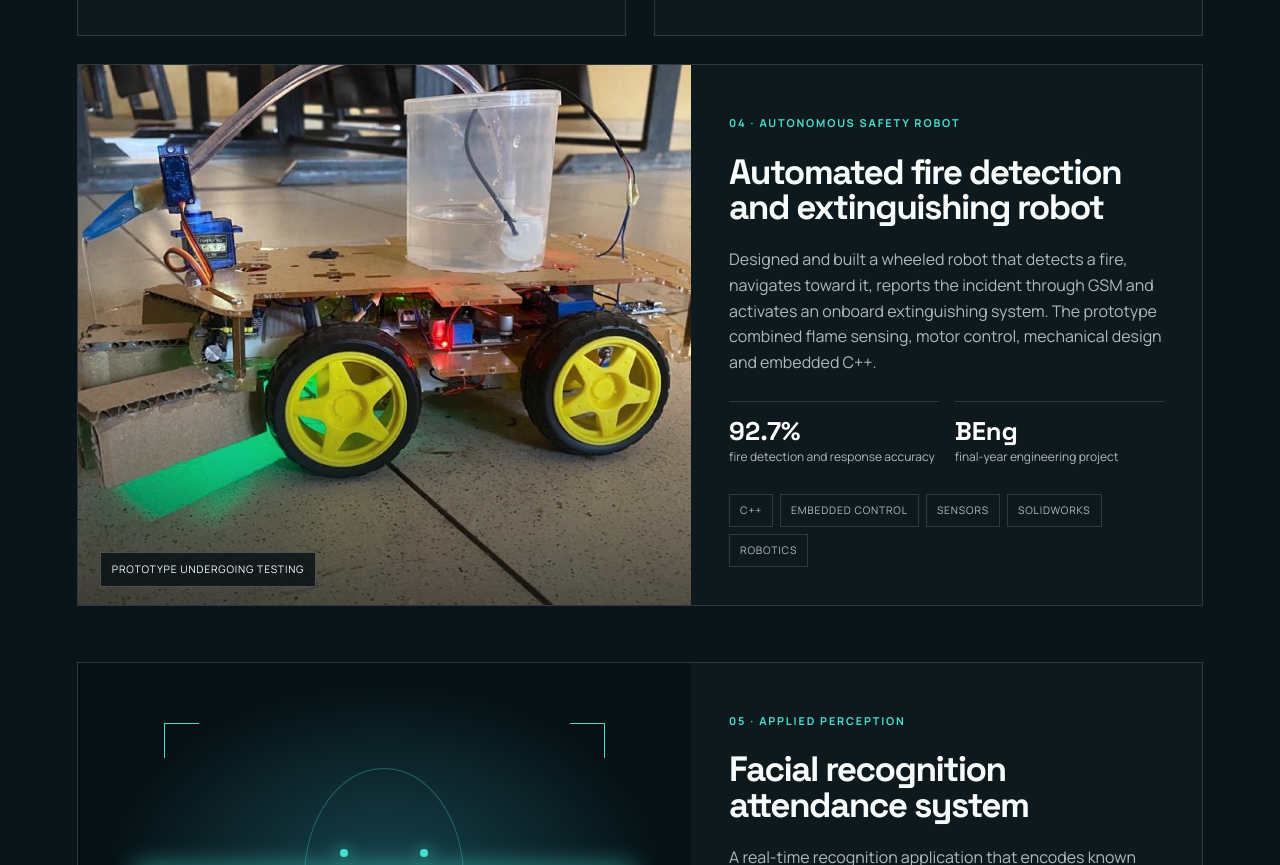
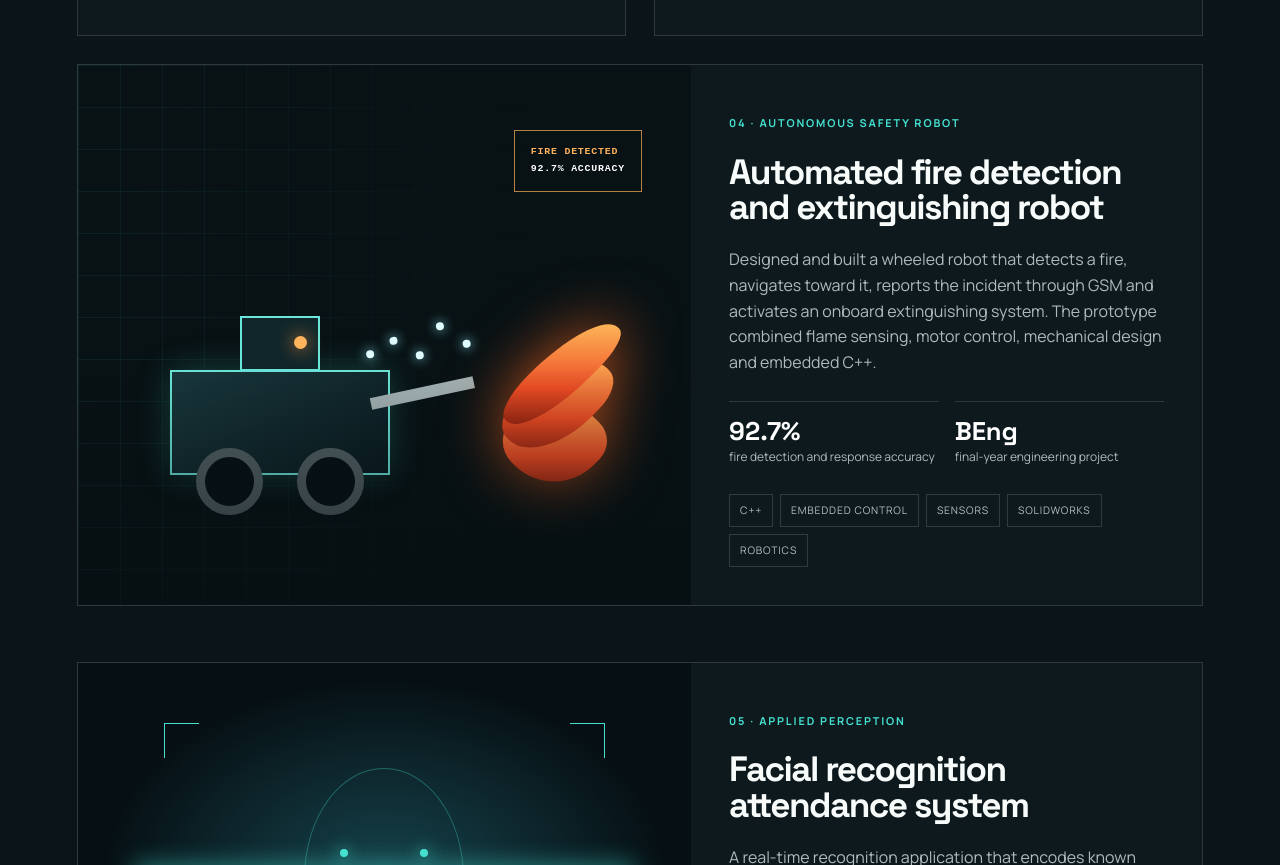
Before and after one commit to MelaObuoha/MelaObuoha.github.io, a plain HTML site: page index.html in a window 1280 px wide. Shown: the part 3045-3910 px from the top of the page. Drawn offline with Linux system fonts and the light colour scheme.

Commit message:
Restore illustrated fire robot visual

```diff
--- a/index.html
+++ b/index.html
@@ -114,8 +114,11 @@
 
         <article class="project-card wide fire-project reveal">
           <div class="fire-visual" aria-hidden="true">
-            <img src="assets/fire-extinguisher-robot-web.jpg" alt="Automated fire detection and extinguishing robot undergoing testing" loading="lazy">
-            <span class="photo-caption">Prototype undergoing testing</span>
+            <div class="fire-glow"></div>
+            <div class="robot-body"><span class="sensor-head"></span><span class="nozzle"></span><span class="wheel left"></span><span class="wheel right"></span></div>
+            <div class="flame"><i></i><i></i><i></i></div>
+            <div class="spray"><span></span><span></span><span></span><span></span><span></span></div>
+            <div class="detection-box">FIRE DETECTED<br><b>92.7% ACCURACY</b></div>
           </div>
           <div class="project-body">
             <p class="project-number">04 · Autonomous safety robot</p>
```
